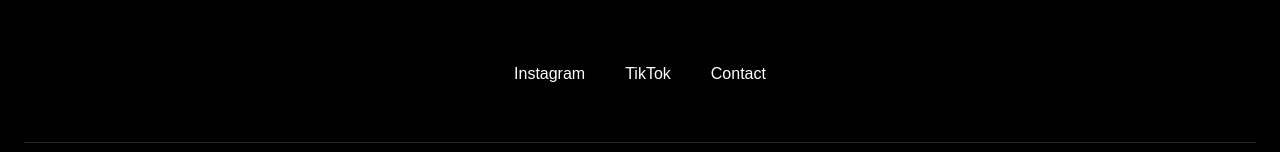
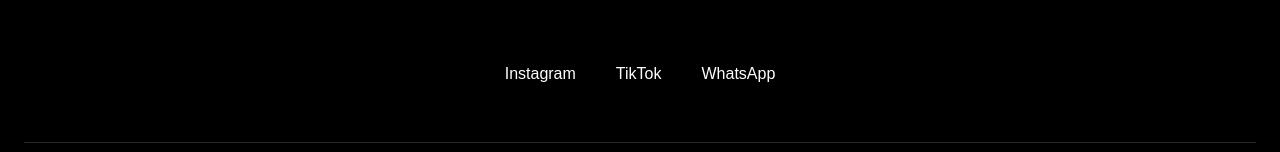
Before and after one commit to Siko133/VOLCA, a Next.js app: page / in a window 1280 px wide. Shown: the part 2205-2357 px from the top of the page. Built offline with nearby package versions, Linux system fonts and the light colour scheme.

Commit message:
update footer sovial links

```diff
--- a/components/Footer.tsx
+++ b/components/Footer.tsx
@@ -3,7 +3,6 @@
 export default function Footer() {
   return (
     <footer className="bg-black border-t border-white/10 mt-32">
-
       <div className="max-w-7xl mx-auto px-6 py-24">
 
         <div className="text-center">
@@ -21,24 +20,30 @@
         <div className="flex justify-center gap-10 mt-14 flex-wrap">
 
           <Link
-            href="#"
-            className="text-zinc-400 hover:text-white transition"
+            href="https://www.instagram.com/volca930"
+            target="_blank"
+            rel="noopener noreferrer"
+            className="text-zinc-400 hover:text-white transition duration-300"
           >
             Instagram
           </Link>
 
           <Link
-            href="#"
-            className="text-zinc-400 hover:text-white transition"
+            href="https://www.tiktok.com/@volca448"
+            target="_blank"
+            rel="noopener noreferrer"
+            className="text-zinc-400 hover:text-white transition duration-300"
           >
             TikTok
           </Link>
 
           <Link
-            href="#"
-            className="text-zinc-400 hover:text-white transition"
+            href="https://wa.me/201017516709"
+            target="_blank"
+            rel="noopener noreferrer"
+            className="text-zinc-400 hover:text-white transition duration-300"
           >
-            Contact
+            WhatsApp
           </Link>
 
         </div>
@@ -50,7 +55,6 @@
         </p>
 
       </div>
-
     </footer>
   );
 }
```
